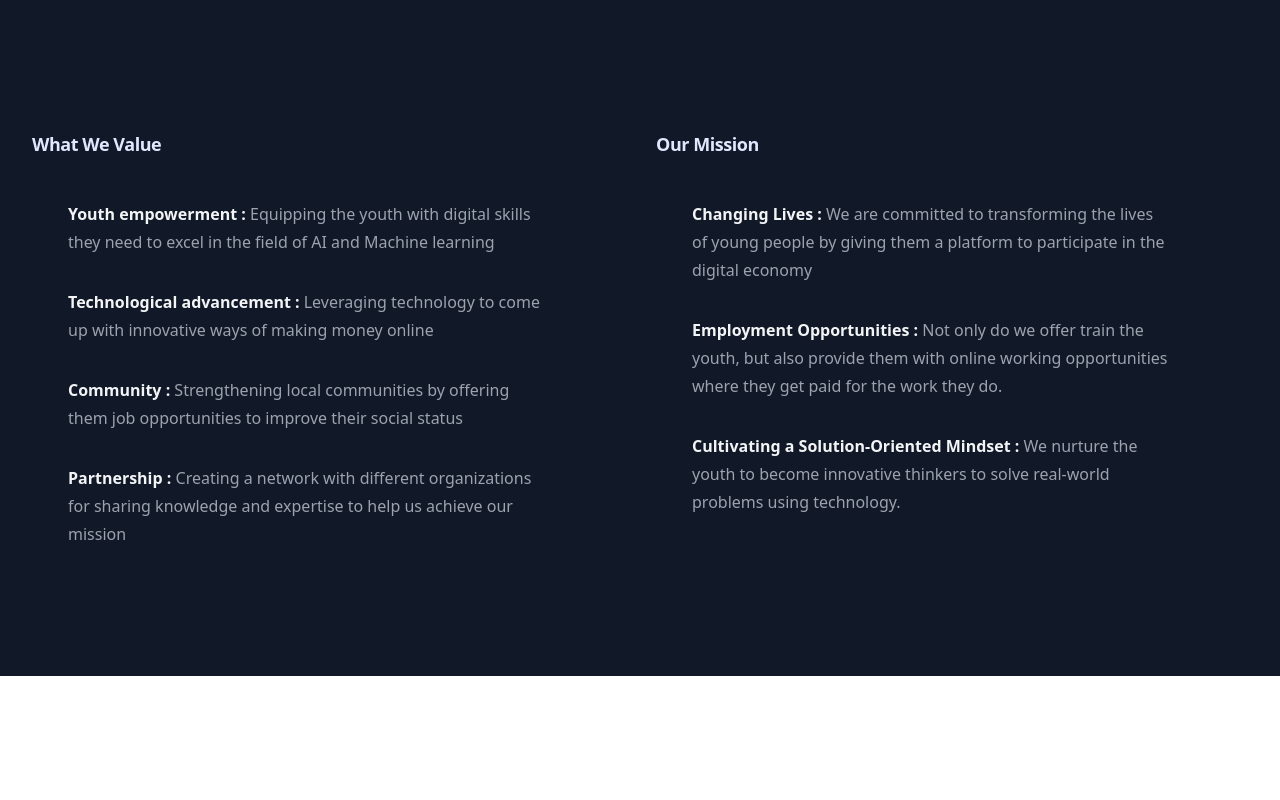
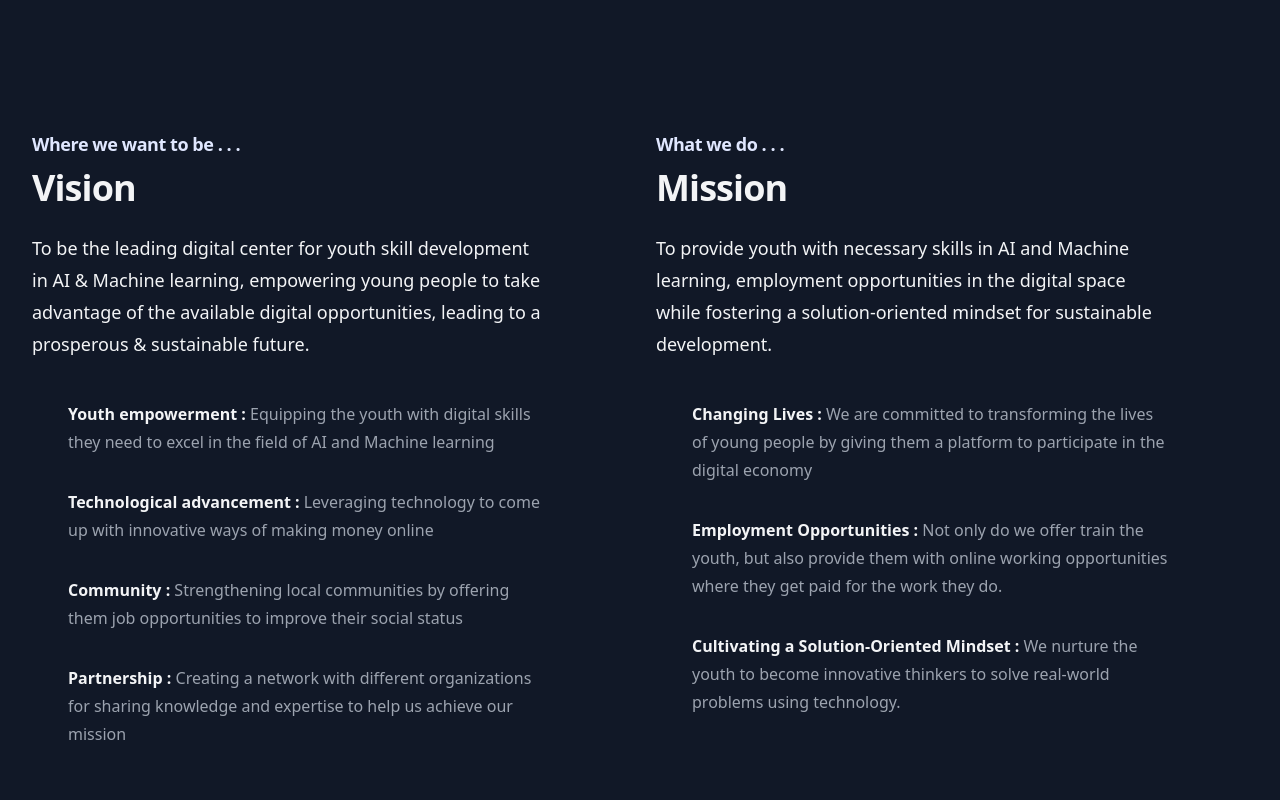
Before and after one commit to joe052/lish-web, an Angular app in the folder web/: page /about_us in a window 1280 px wide. Shown: the part 720-1520 px from the top of the page. Built offline with nearby package versions, Linux system fonts and the light colour scheme.

Commit message:
added mission and vision statement

```diff
--- a/web/src/app/layout/components/pages/about-us/about-us.component.html
+++ b/web/src/app/layout/components/pages/about-us/about-us.component.html
@@ -31,9 +31,17 @@
           <h2
             class="text-lg font-semibold leading-8 tracking-tight text-indigo-100"
           >
-          What We Value
+          Where we want to be . . .
 
           </h2>
+          <p
+            class="mt-2 text-3xl font-bold tracking-tight text-gray-100 sm:text-4xl"
+          >
+            Vision
+          </p>
+          <p class="mt-6 text-lg leading-8 text-gray-100">
+            To be the leading digital center for youth skill development in AI & Machine learning, empowering young people to take advantage of the available digital opportunities, leading to a prosperous & sustainable future.
+          </p>
           <dl
             class="mt-10 max-w-xl space-y-8 text-base leading-7 text-gray-600 lg:max-w-none"
           >
@@ -98,9 +106,17 @@
           <h2
             class="text-lg font-semibold leading-8 tracking-tight text-indigo-100"
           >
-          Our Mission
+          What we do . . .
 
           </h2>
+          <p
+          class="mt-2 text-3xl font-bold tracking-tight text-gray-100 sm:text-4xl"
+        >
+          Mission
+        </p>
+        <p class="mt-6 text-lg leading-8 text-gray-100">
+          To provide youth with necessary skills in AI and Machine learning, employment opportunities in the digital space while fostering a solution-oriented mindset for sustainable development.
+        </p>
           <dl
             class="mt-10 max-w-xl space-y-8 text-base leading-7 text-gray-600 lg:max-w-none"
           >
```
